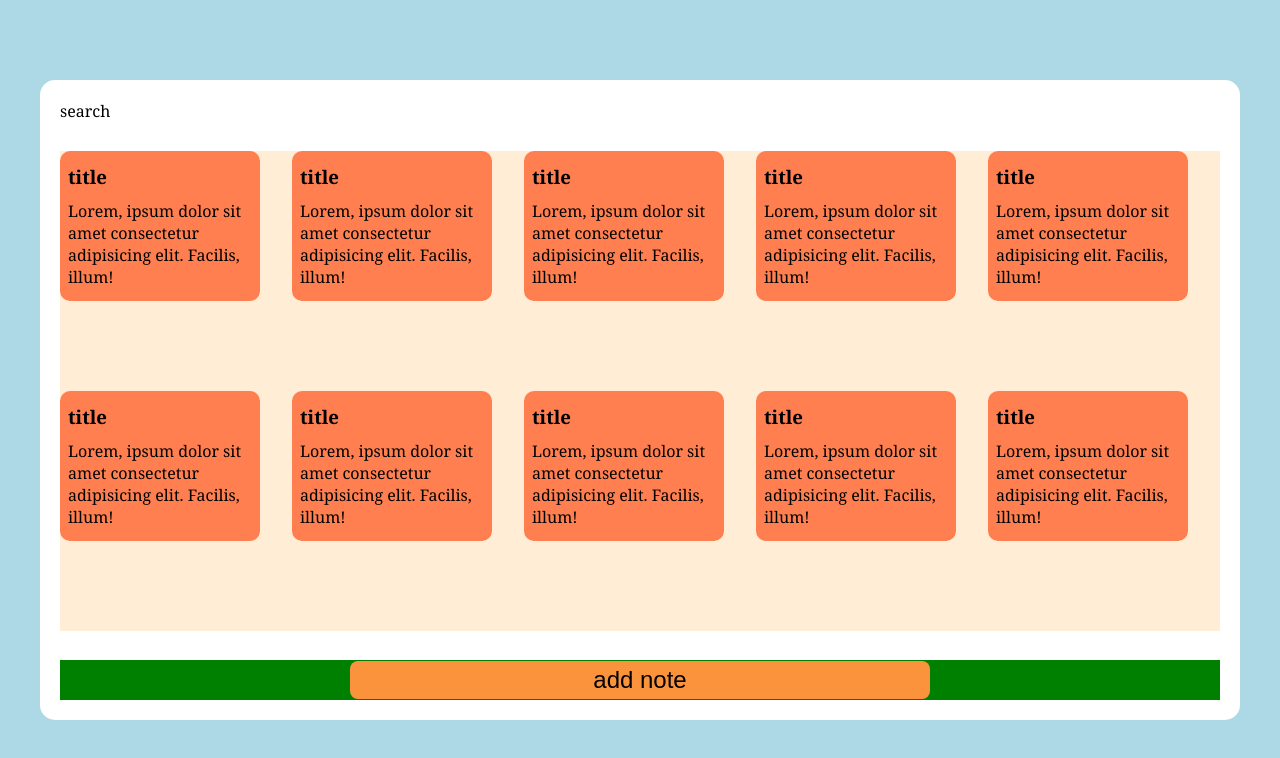
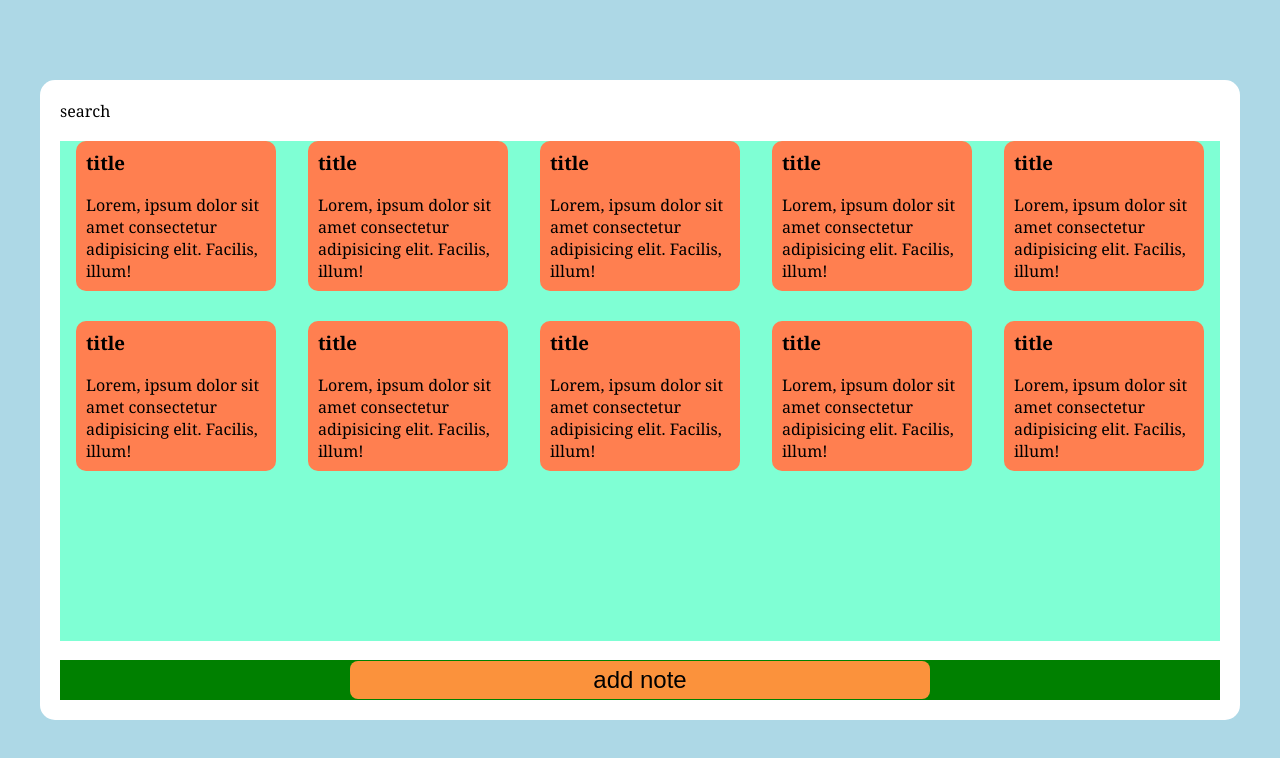
Before and after one commit to Kiran4753/take-note, a plain HTML site: page index.html in a window 1280 px wide. Drawn offline with Linux system fonts and the light colour scheme.

Commit message:
style: added grid layout

```diff
--- a/style.css
+++ b/style.css
@@ -22,29 +22,33 @@ body{
     display: flex;
     flex-direction: column;
     justify-content: space-between;
-    overflow: auto;
+
 }
 
 .notes-cont{
     width: 100%;
-    height: 80%;
-    margin: 0 auto;
-    background-color: #ffedd5;
+    min-height: 500px;
+    background-color: aquamarine;
     display: grid;
     grid-template-columns: repeat(5, 1fr);
-    grid-template-rows: auto auto;
+    grid-auto-rows: 150px;
+    overflow: auto;
+    place-items: center;
+    row-gap: 30px;
 }
 
 .card{
     height: 150px;
     width: 200px;
     background-color: coral;
-    padding: 8px;
     border-radius: 10px;
     display: flex;
     flex-direction: column;
     justify-content: space-around;
+    padding-left: 10px;
 }
+
+
 
 .add-btn-cont{
     background-color: green;
```
